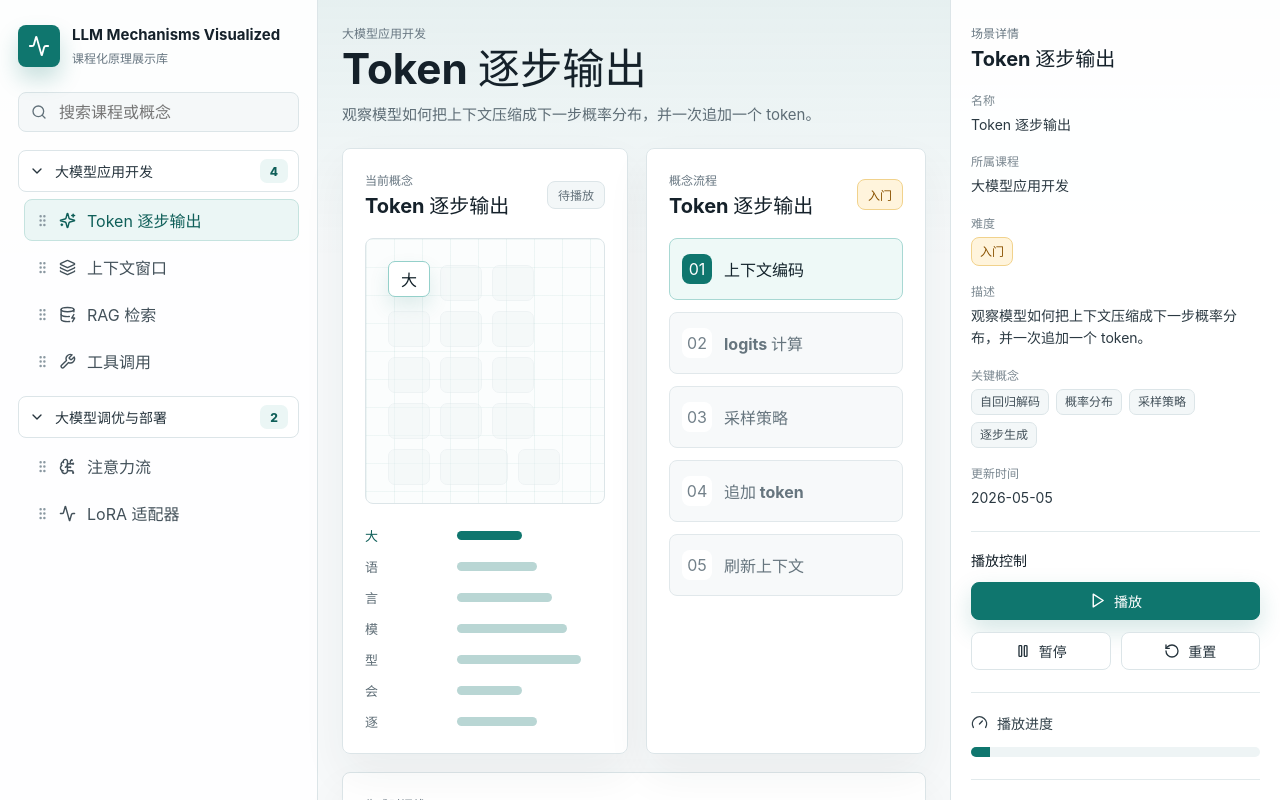
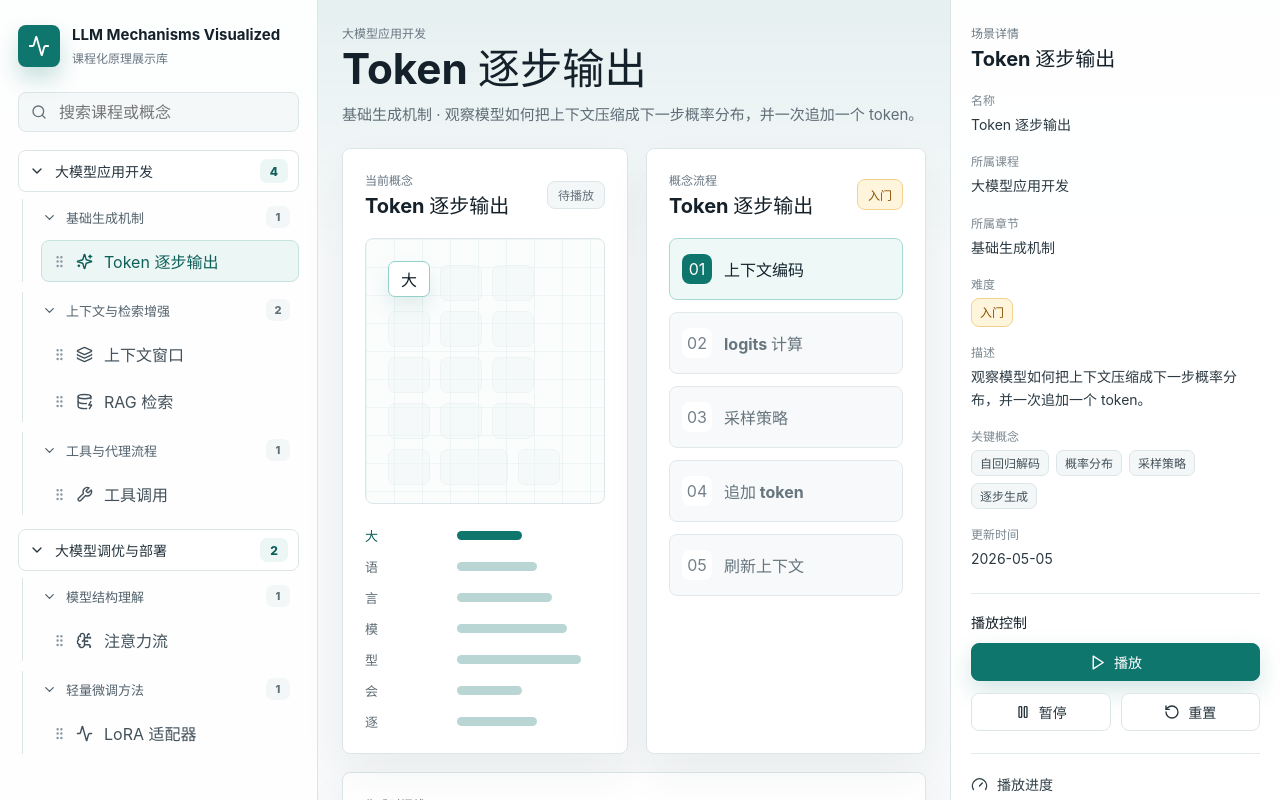
Before and after one commit to Jianfeng777/LLM-Mechanisms-Visualized, a React (Vite) app: page / in a window 1280 px wide. Shown: the top 800 px of the page. Built offline with nearby package versions, Linux system fonts and the light colour scheme.

Commit message:
Add chapter level to course navigation

```diff
--- a/src/main.tsx
+++ b/src/main.tsx
@@ -37,11 +37,17 @@ type Concept = {
   controls: string[];
 };
 
+type Chapter = {
+  id: string;
+  title: string;
+  conceptIds: string[];
+};
+
 type Course = {
   id: string;
   title: string;
   summary: string;
-  conceptIds: string[];
+  chapters: Chapter[];
 };
 
 const concepts: Record<string, Concept> = {
@@ -136,13 +142,40 @@ const defaultCourses: Course[] = [
     id: "app-dev",
     title: "大模型应用开发",
     summary: "面向应用构建、检索增强、工具调用和交互体验的核心概念。",
-    conceptIds: ["token-stream", "context-window", "rag-retrieval", "tool-calling"]
+    chapters: [
+      {
+        id: "generation-basics",
+        title: "基础生成机制",
+        conceptIds: ["token-stream"]
+      },
+      {
+        id: "context-and-retrieval",
+        title: "上下文与检索增强",
+        conceptIds: ["context-window", "rag-retrieval"]
+      },
+      {
+        id: "agents-and-tools",
+        title: "工具与代理流程",
+        conceptIds: ["tool-calling"]
+      }
+    ]
   },
   {
     id: "tuning-deploy",
     title: "大模型调优与部署",
     summary: "面向模型理解、微调、压缩、推理服务和上线运维的核心概念。",
-    conceptIds: ["attention-flow", "lora-adapter"]
+    chapters: [
+      {
+        id: "model-internals",
+        title: "模型结构理解",
+        conceptIds: ["attention-flow"]
+      },
+      {
+        id: "efficient-tuning",
+        title: "轻量微调方法",
+        conceptIds: ["lora-adapter"]
+      }
+    ]
   }
 ];
 
@@ -156,32 +189,47 @@ const iconByConcept: Record<string, React.ElementType> = {
 };
 
 function loadCourseOrder() {
-  const saved = localStorage.getItem("llm-course-order");
+  const saved = localStorage.getItem("llm-chapter-order");
   if (!saved) return defaultCourses;
 
   try {
-    const parsed = JSON.parse(saved) as Record<string, string[]>;
+    const parsed = JSON.parse(saved) as Record<string, Record<string, string[]>>;
     return defaultCourses.map((course) => {
-      const validIds = (parsed[course.id] || []).filter((id) => course.conceptIds.includes(id));
-      const missingIds = course.conceptIds.filter((id) => !validIds.includes(id));
-      return { ...course, conceptIds: [...validIds, ...missingIds] };
+      const savedCourse = parsed[course.id] || {};
+      return {
+        ...course,
+        chapters: course.chapters.map((chapter) => {
+          const validIds = (savedCourse[chapter.id] || []).filter((id) => chapter.conceptIds.includes(id));
+          const missingIds = chapter.conceptIds.filter((id) => !validIds.includes(id));
+          return { ...chapter, conceptIds: [...validIds, ...missingIds] };
+        })
+      };
     });
   } catch {
     return defaultCourses;
   }
 }
 
+const countCourseConcepts = (course: Course) => course.chapters.reduce((total, chapter) => total + chapter.conceptIds.length, 0);
+
+const firstConceptId = defaultCourses[0].chapters[0].conceptIds[0];
+
 function App() {
   const [courses, setCourses] = useState<Course[]>(loadCourseOrder);
   const [expandedCourseIds, setExpandedCourseIds] = useState<string[]>(defaultCourses.map((course) => course.id));
-  const [selectedId, setSelectedId] = useState(defaultCourses[0].conceptIds[0]);
+  const [expandedChapterIds, setExpandedChapterIds] = useState<string[]>(
+    defaultCourses.flatMap((course) => course.chapters.map((chapter) => chapter.id))
+  );
+  const [selectedId, setSelectedId] = useState(firstConceptId);
   const [draggedId, setDraggedId] = useState<string | null>(null);
   const [isPlaying, setIsPlaying] = useState(false);
   const [cursor, setCursor] = useState(0);
   const [query, setQuery] = useState("");
 
-  const selected = concepts[selectedId] || concepts[defaultCourses[0].conceptIds[0]];
+  const selected = concepts[selectedId] || concepts[firstConceptId];
   const selectedCourse = courses.find((course) => course.id === selected.courseId) || courses[0];
+  const selectedChapter =
+    selectedCourse.chapters.find((chapter) => chapter.conceptIds.includes(selected.id)) || selectedCourse.chapters[0];
 
   const filteredCourses = useMemo(() => {
     const normalizedQuery = query.trim().toLowerCase();
@@ -189,20 +237,28 @@ function App() {
     return courses
       .map((course) => ({
         ...course,
-        conceptIds: course.conceptIds.filter((id) => {
+        chapters: course.chapters
+          .map((chapter) => ({
+            ...chapter,
+            conceptIds: chapter.conceptIds.filter((id) => {
               const concept = concepts[id];
-          return `${course.title} ${concept.title} ${concept.summary}`.toLowerCase().includes(normalizedQuery);
+              return `${course.title} ${chapter.title} ${concept.title} ${concept.summary}`.toLowerCase().includes(normalizedQuery);
             })
           }))
-      .filter((course) => course.conceptIds.length > 0);
+          .filter((chapter) => chapter.conceptIds.length > 0)
+      }))
+      .filter((course) => course.chapters.length > 0);
   }, [courses, query]);
 
   useEffect(() => {
-    const payload = courses.reduce<Record<string, string[]>>((acc, course) => {
-      acc[course.id] = course.conceptIds;
+    const payload = courses.reduce<Record<string, Record<string, string[]>>>((acc, course) => {
+      acc[course.id] = course.chapters.reduce<Record<string, string[]>>((chapterAcc, chapter) => {
+        chapterAcc[chapter.id] = chapter.conceptIds;
+        return chapterAcc;
+      }, {});
       return acc;
     }, {});
-    localStorage.setItem("llm-course-order", JSON.stringify(payload));
+    localStorage.setItem("llm-chapter-order", JSON.stringify(payload));
   }, [courses]);
 
   useEffect(() => {
@@ -224,16 +280,29 @@ function App() {
     );
   };
 
-  const moveConcept = (courseId: string, targetId: string) => {
+  const toggleChapter = (chapterId: string) => {
+    setExpandedChapterIds((current) =>
+      current.includes(chapterId) ? current.filter((id) => id !== chapterId) : [...current, chapterId]
+    );
+  };
+
+  const moveConcept = (courseId: string, chapterId: string, targetId: string) => {
     if (!draggedId || draggedId === targetId) return;
     setCourses((currentCourses) =>
       currentCourses.map((course) => {
-        if (course.id !== courseId || !course.conceptIds.includes(draggedId)) return course;
+        if (course.id !== courseId) return course;
 
-        const nextIds = course.conceptIds.filter((id) => id !== draggedId);
+        return {
+          ...course,
+          chapters: course.chapters.map((chapter) => {
+            if (chapter.id !== chapterId || !chapter.conceptIds.includes(draggedId)) return chapter;
+
+            const nextIds = chapter.conceptIds.filter((id) => id !== draggedId);
             const targetIndex = nextIds.indexOf(targetId);
             nextIds.splice(targetIndex, 0, draggedId);
-        return { ...course, conceptIds: nextIds };
+            return { ...chapter, conceptIds: nextIds };
+          })
+        };
       })
     );
   };
@@ -269,29 +338,47 @@ function App() {
                 <button className="course-toggle" onClick={() => toggleCourse(course.id)}>
                   {isExpanded ? <ChevronDown size={16} /> : <ChevronRight size={16} />}
                   <span>{course.title}</span>
-                  <small>{course.conceptIds.length}</small>
+                  <small>{countCourseConcepts(course)}</small>
                 </button>
 
                 {isExpanded && (
+                  <div className="chapter-list">
+                    {course.chapters.map((chapter) => {
+                      const isChapterExpanded = expandedChapterIds.includes(chapter.id) || query.trim().length > 0;
+                      return (
+                        <section className="chapter-group" key={chapter.id}>
+                          <button className="chapter-toggle" onClick={() => toggleChapter(chapter.id)}>
+                            {isChapterExpanded ? <ChevronDown size={15} /> : <ChevronRight size={15} />}
+                            <span>{chapter.title}</span>
+                            <small>{chapter.conceptIds.length}</small>
+                          </button>
+
+                          {isChapterExpanded && (
                             <div className="concept-list">
-                    {course.conceptIds.map((conceptId) => {
+                              {chapter.conceptIds.map((conceptId) => {
                                 const concept = concepts[conceptId];
                                 const Icon = iconByConcept[concept.id] || Sparkles;
                                 return (
                                   <button
                                     className={`concept-link ${concept.id === selected.id ? "active" : ""}`}
+                                    data-concept-id={concept.id}
                                     draggable
                                     key={concept.id}
                                     onClick={() => setSelectedId(concept.id)}
                                     onDragStart={() => setDraggedId(concept.id)}
                                     onDragEnd={() => setDraggedId(null)}
                                     onDragOver={(event) => event.preventDefault()}
-                          onDrop={() => moveConcept(course.id, concept.id)}
+                                    onDrop={() => moveConcept(course.id, chapter.id, concept.id)}
                                   >
                                     <GripVertical className="drag-handle" size={15} />
                                     <Icon size={17} />
                                     <span>{concept.title}</span>
                                   </button>
+                                );
+                              })}
+                            </div>
+                          )}
+                        </section>
                       );
                     })}
                   </div>
@@ -307,7 +394,9 @@ function App() {
           <div>
             <span className="caption">{selectedCourse.title}</span>
             <h1>{selected.title}</h1>
-            <p>{selected.summary}</p>
+            <p>
+              {selectedChapter.title} · {selected.summary}
+            </p>
           </div>
         </header>
 
@@ -396,6 +485,10 @@ function App() {
               <dd>{selectedCourse.title}</dd>
             </div>
             <div>
+              <dt>所属章节</dt>
+              <dd>{selectedChapter.title}</dd>
+            </div>
+            <div>
               <dt>难度</dt>
               <dd>
                 <span className="difficulty compact">{selected.difficulty}</span>
--- a/src/styles.css
+++ b/src/styles.css
@@ -149,10 +149,61 @@ button {
   font-weight: 800;
 }
 
+.chapter-list {
+  display: grid;
+  gap: 10px;
+  padding-left: 4px;
+}
+
+.chapter-group {
+  display: grid;
+  gap: 5px;
+  padding-left: 10px;
+  border-left: 1px solid #dce5e8;
+}
+
+.chapter-toggle {
+  display: grid;
+  grid-template-columns: 17px 1fr 24px;
+  align-items: center;
+  gap: 7px;
+  width: 100%;
+  min-height: 34px;
+  padding: 6px 8px;
+  color: #52616b;
+  text-align: left;
+  background: transparent;
+  border: 1px solid transparent;
+  border-radius: 8px;
+}
+
+.chapter-toggle:hover {
+  color: #0f5f59;
+  background: #f4faf9;
+  border-color: #d6ebe8;
+}
+
+.chapter-toggle span {
+  font-size: 13px;
+  font-weight: 800;
+}
+
+.chapter-toggle small {
+  display: grid;
+  place-items: center;
+  min-width: 22px;
+  height: 22px;
+  color: #60717a;
+  background: #f3f7f8;
+  border-radius: 7px;
+  font-size: 11px;
+  font-weight: 800;
+}
+
 .concept-list {
   display: grid;
   gap: 5px;
-  padding-left: 6px;
+  padding-left: 8px;
 }
 
 .concept-link {
```
Lines whose indentation alone changed are shown as unchanged.
